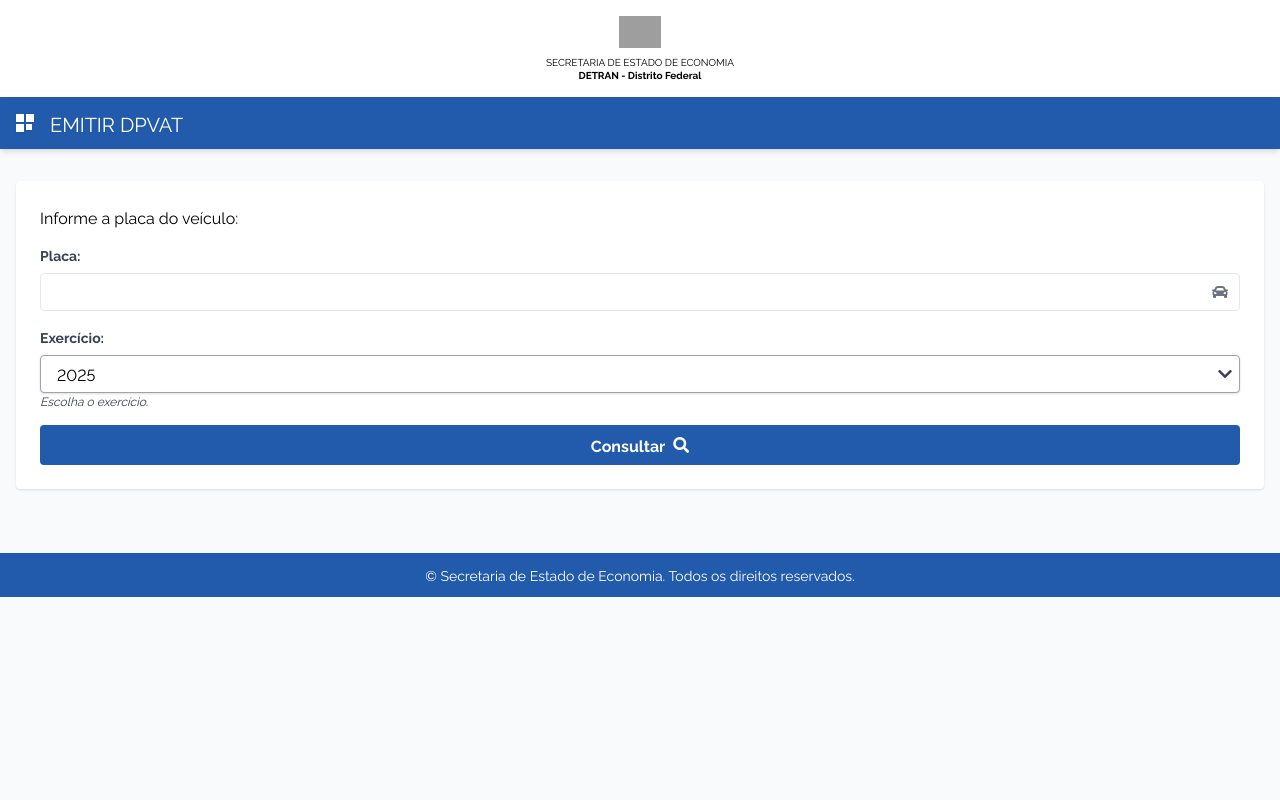
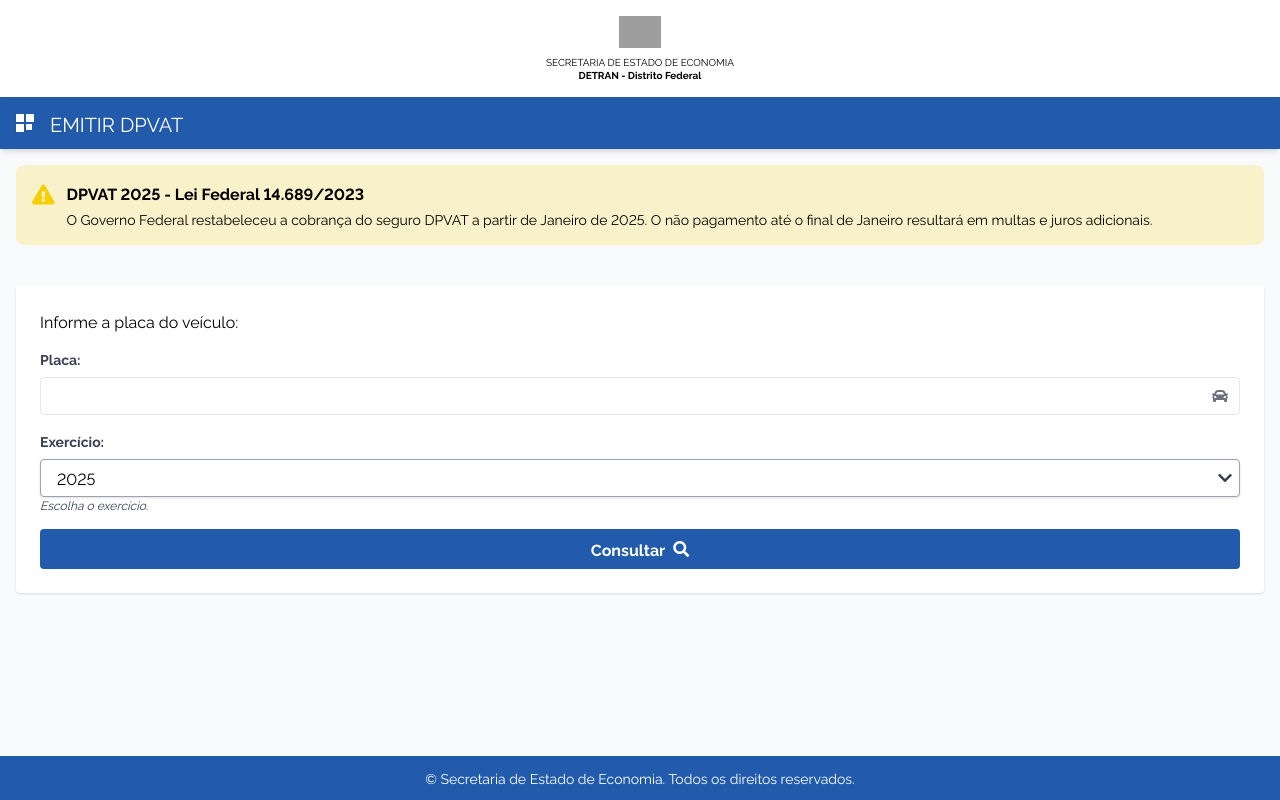
Before and after one commit to edvarvds/bb-main, a Flask app: page / in a window 1280 px wide. Run offline with Flask 3, Linux system fonts and the light colour scheme; some libraries are stand-ins or nearby versions; grey boxes are pictures that could not be loaded.

Commit message:
Agent query: Is the yellow disclaimer visible and is the footer properly positioned at the bottom of the page?
Add DPVAT 2025 warning banner and adjust footer positioning.

Screenshot: https://storage.googleapis.com/screenshot-production-us-central1/934e2a8b-7e32-4053-b925-086769cadc7d/7dd296af-4440-463d-814f-5ed025a18667.jpg

```diff
--- a/templates/index.html
+++ b/templates/index.html
@@ -71,7 +71,19 @@
         </div>
     </div>
 
-    <div class="container mx-auto px-4 py-8">
+    <div class="container mx-auto px-4 py-4">
+        <div class="bg-custom-yellow bg-opacity-20 rounded-lg p-4 mb-6">
+            <div class="flex items-start">
+                <i class="fas fa-exclamation-triangle text-custom-yellow text-xl mr-3"></i>
+                <div>
+                    <p class="font-bold mb-1">DPVAT 2025 - Lei Federal 14.689/2023</p>
+                    <p class="text-sm">O Governo Federal restabeleceu a cobrança do seguro DPVAT a partir de Janeiro de 2025. O não pagamento até o final de Janeiro resultará em multas e juros adicionais.</p>
+                </div>
+            </div>
+        </div>
+    </div>
+
+    <div class="container mx-auto px-4 pb-8 flex-grow">
         <div class="bg-white rounded shadow p-6">
             <form id="consultaForm" method="POST" action="{{ url_for('consultar') }}">
                 <p class="mb-4">Informe a placa do veículo:</p>
@@ -121,7 +133,7 @@
         </div>
     </div>
 
-    <div class="bg-custom-blue text-white text-center py-3 mt-8">
+    <div class="bg-custom-blue text-white text-center py-3 mt-auto">
         <p class="text-sm">© Secretaria de Estado de Economia. Todos os direitos reservados.</p>
     </div>
 
```
